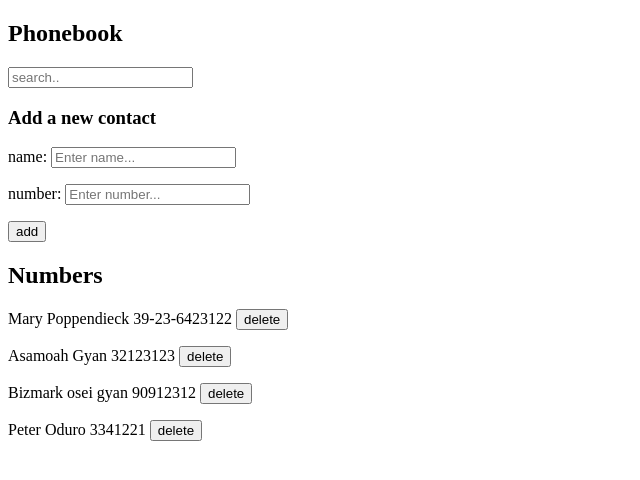
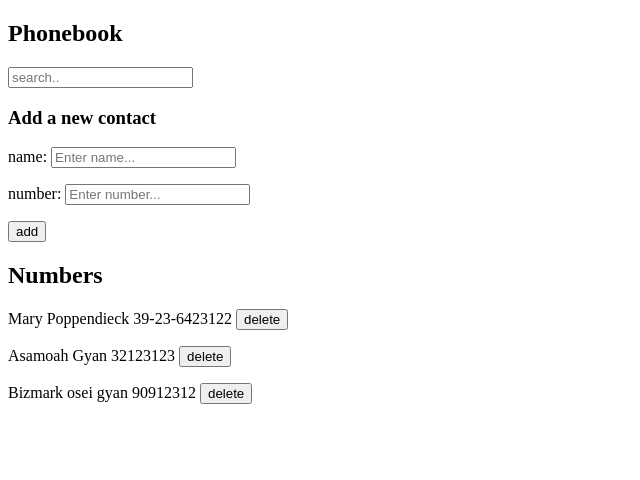
Before and after one commit to mkdirwilson/Full_Stack_Open, a React (Create React App) app in the folder part2/phonebook/: page / in a window 1280 px wide. Shown: the top 480 px of the page, without its empty margins (0-640 px from the left). Built offline with nearby package versions, Linux system fonts and the light colour scheme; data requests are answered from the project's data file.

Commit message:
modified solution to Exercise 2.14

```diff
--- a/part2/phonebook/db.json
+++ b/part2/phonebook/db.json
@@ -14,11 +14,6 @@
       "name": "Bizmark osei gyan ",
       "number": "90912312",
       "id": 3
-    },
-    {
-      "name": "Peter Oduro",
-      "number": "3341221",
-      "id": 5
     }
   ]
 }
--- a/part2/phonebook/src/App.js
+++ b/part2/phonebook/src/App.js
@@ -64,14 +64,22 @@ const App = ()=> {
   }
 
   const handleDeletePerson = (id) => {
-    personServices
-    .remove(id)
-    .then(()=>
+
+    const person = persons.find(person=>person.id === id)
+
+    const confirmDelete = window.confirm(`Delete ${person.name}`)
+
+    if (confirmDelete){
+
+      personServices
+      .remove(id)
+      .then(()=>
         setPersons(persons.filter(person=>person.id !== id))
       )
-    .catch(error=>
+      .catch(error=>
       console.log(error)
       )
+    }
   }
 
 
```
